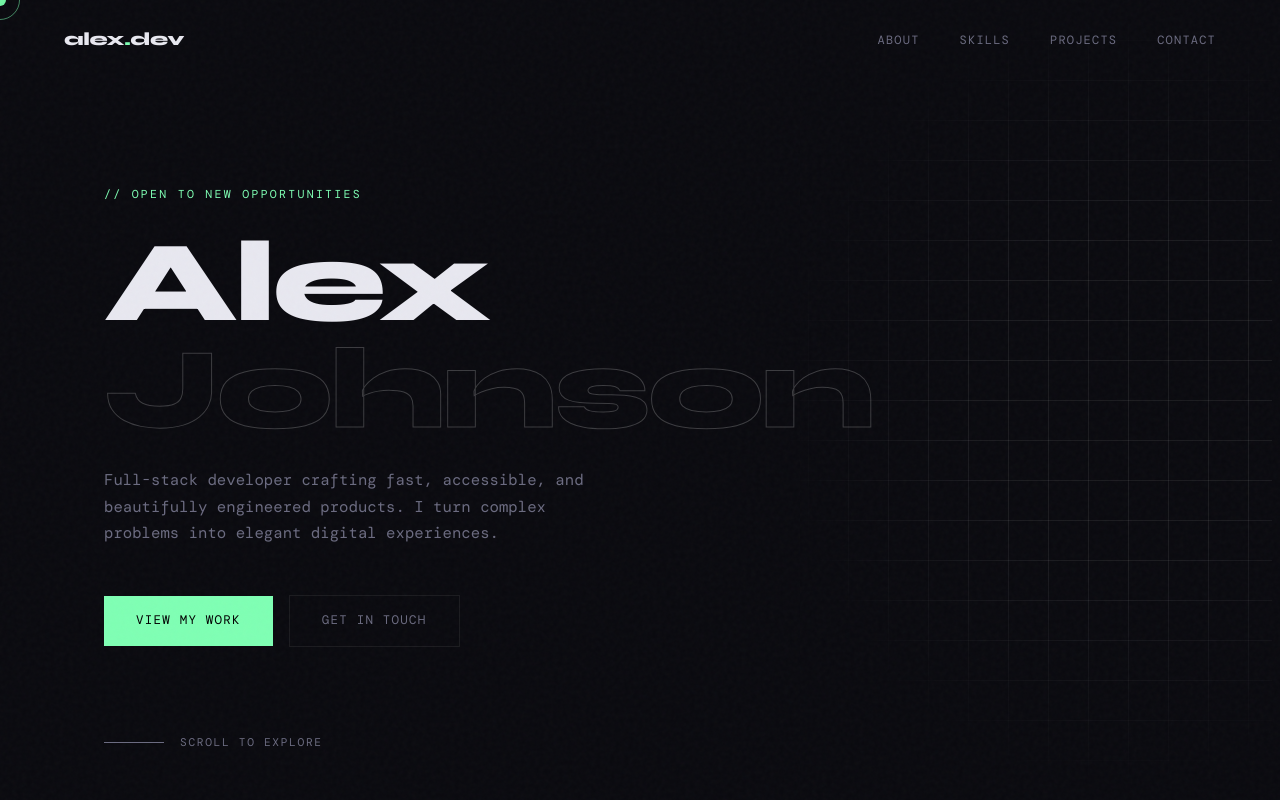
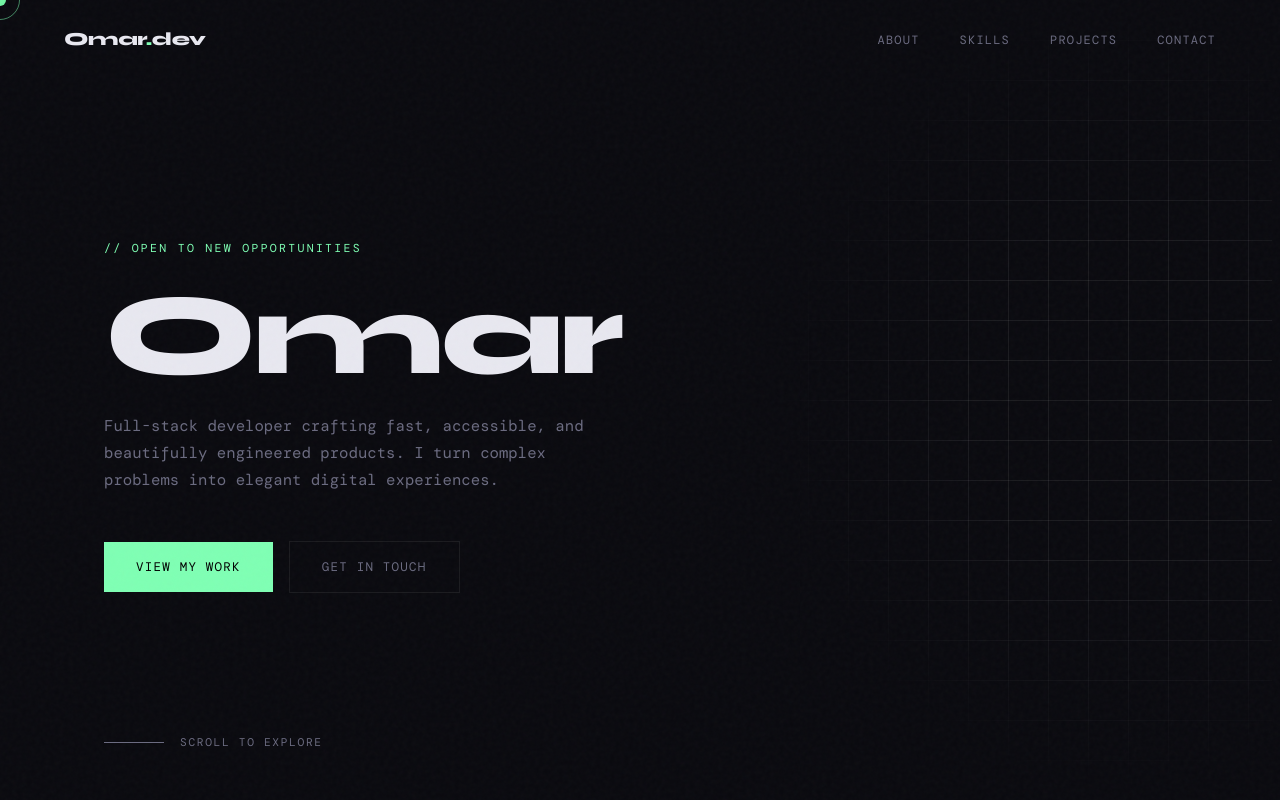
Before and after one commit to omargabr383-glitch/omargabr383-glitch.github.io, a plain HTML site: page index.html in a window 1280 px wide. Shown: the top 800 px of the page. Drawn offline with nearby package versions, Linux system fonts and the light colour scheme; a web font is replaced by a local one.

Commit message:
Update index.html

```diff
--- a/index.html
+++ b/index.html
@@ -380,7 +380,7 @@
 <div class="cursor-ring" id="ring"></div>
 
 <nav id="nav">
-  <a href="#hero" class="nav-logo">alex<span>.</span>dev</a>
+  <a href="#hero" class="nav-logo">Omar<span>.</span>dev</a>
   <ul class="nav-links">
     <li><a href="#about">About</a></li>
     <li><a href="#skills">Skills</a></li>
@@ -394,8 +394,8 @@
   <div class="hero-bg-grid"></div>
   <p class="hero-label">// Open to new opportunities</p>
   <h1 class="hero-name">
-    Alex<br>
-    <span class="outline">Johnson</span>
+    Omar<br>
+    <span class="outline"></span>
   </h1>
   <p class="hero-desc">Full-stack developer crafting fast, accessible, and beautifully engineered products. I turn complex problems into elegant digital experiences.</p>
   <div class="hero-ctas">
@@ -530,11 +530,11 @@
         </a>
         <a href="https://twitter.com" target="_blank" class="c-link">
           <svg width="16" height="16" viewBox="0 0 24 24" fill="currentColor"><path d="M18.244 2.25h3.308l-7.227 8.26 8.502 11.24H16.17l-5.214-6.817L4.99 21.75H1.68l7.73-8.835L1.254 2.25H8.08l4.713 6.231zm-1.161 17.52h1.833L7.084 4.126H5.117z"/></svg>
-          @alexjohnson_dev
+          @omargabr_dev
         </a>
         <a href="https://linkedin.com" target="_blank" class="c-link">
           <svg width="16" height="16" viewBox="0 0 24 24" fill="currentColor"><path d="M20.447 20.452h-3.554v-5.569c0-1.328-.027-3.037-1.852-3.037-1.853 0-2.136 1.445-2.136 2.939v5.667H9.351V9h3.414v1.561h.046c.477-.9 1.637-1.85 3.37-1.85 3.601 0 4.267 2.37 4.267 5.455v6.286zM5.337 7.433a2.062 2.062 0 01-2.063-2.065 2.064 2.064 0 112.063 2.065zm1.782 13.019H3.555V9h3.564v11.452zM22.225 0H1.771C.792 0 0 .774 0 1.729v20.542C0 23.227.792 24 1.771 24h20.451C23.2 24 24 23.227 24 22.271V1.729C24 .774 23.2 0 22.222 0h.003z"/></svg>
-          linkedin.com/in/alexjohnson
+          linkedin.com/in/omargabr
         </a>
       </div>
     </div>
```
